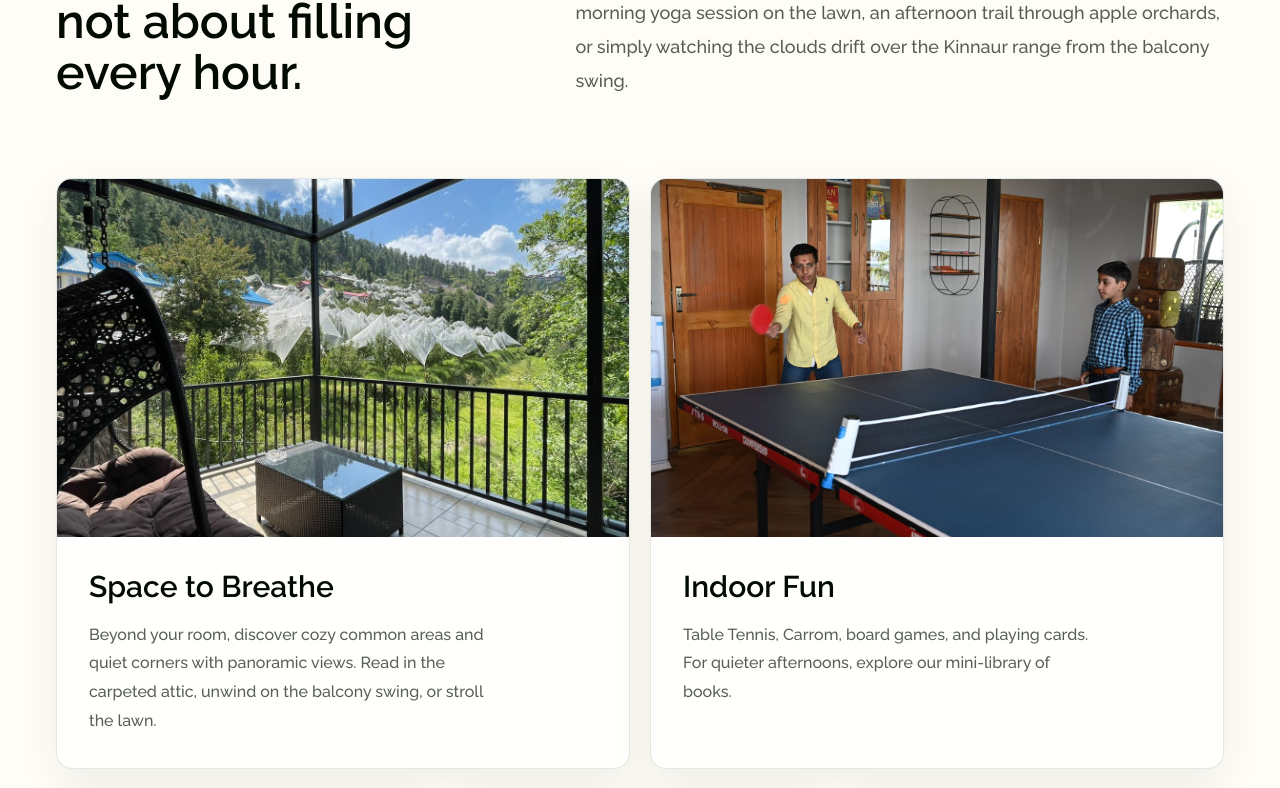
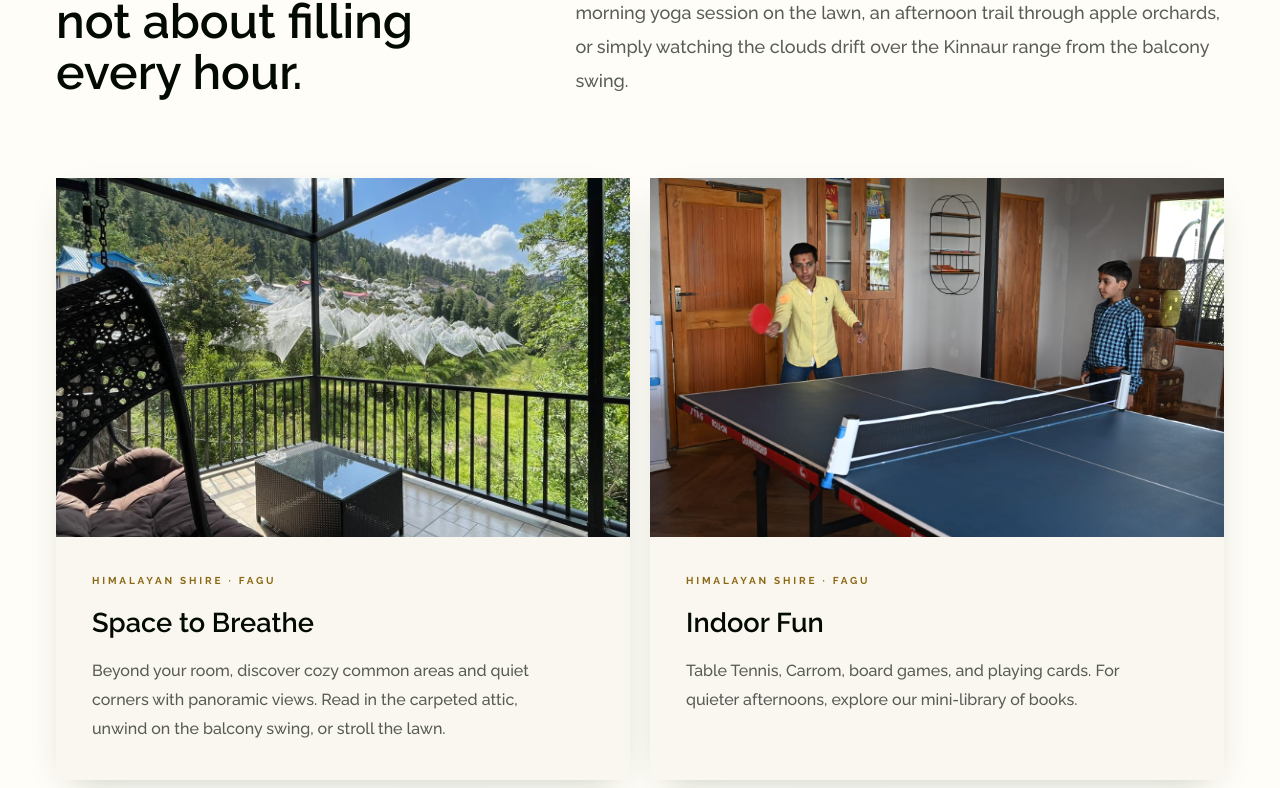
Before and after one commit to theone14122000/shire, a Next.js app: page /activities in a window 1280 px wide. Shown: the part 967-1755 px from the top of the page. Built offline with nearby package versions, Linux system fonts and the light colour scheme; no server answers; the database is empty.

Commit message:
Redesign property cards in editorial gallery style on activities page

```diff
--- a/app/components/activities/ActivitiesContent.tsx
+++ b/app/components/activities/ActivitiesContent.tsx
@@ -78,7 +78,7 @@ export function ActivitiesContent({ content }: { content: ActivitiesContent }) {
                 <motion.article
                   key={`${activity.title}-${index}`}
                   variants={fadeUp}
-                  className={`group flex h-full flex-col overflow-hidden rounded-2xl border border-emerald-900/10 bg-white/80 shadow-[0_14px_40px_rgba(3,45,32,0.07)] ${index < 2 ? "lg:col-span-3" : "lg:col-span-2"}`}
+                  className={`group flex h-full flex-col overflow-hidden bg-cream-50 shadow-[0_12px_36px_-16px_rgba(6,40,25,0.28)] transition-shadow duration-500 hover:shadow-[0_26px_60px_-22px_rgba(6,40,25,0.38)] ${index < 2 ? "lg:col-span-3" : "lg:col-span-2"}`}
                 >
                   <div className="relative aspect-[16/10] overflow-hidden">
                     <Image
@@ -86,14 +86,17 @@ export function ActivitiesContent({ content }: { content: ActivitiesContent }) {
                       alt={activity.title}
                       fill
                       sizes="(max-width: 1024px) 100vw, 33vw"
-                      className="object-cover transition-transform duration-[1.1s] group-hover:scale-105"
+                      className="object-cover transition-transform duration-[1.2s] ease-out group-hover:scale-105"
                     />
                   </div>
-                  <div className="flex flex-1 flex-col p-6 sm:p-8">
-                    <h3 className="font-display text-2xl font-semibold text-emerald-950 sm:text-3xl">
+                  <div className="flex flex-1 flex-col p-7 sm:p-9">
+                    <span className="text-[10px] font-bold uppercase tracking-[0.28em] text-gold-700">
+                      Himalayan Shire &middot; Fagu
+                    </span>
+                    <h3 className="mt-4 font-display text-2xl font-semibold leading-snug text-emerald-950 sm:text-[1.7rem]">
                       {activity.title}
                     </h3>
-                    <p className="mt-4 max-w-[42ch] text-sm leading-[1.8] text-emerald-950/66 sm:text-base">
+                    <p className="mt-4 max-w-[46ch] text-sm leading-[1.8] text-emerald-950/66 sm:text-base">
                       {activity.body}
                     </p>
                   </div>
```
